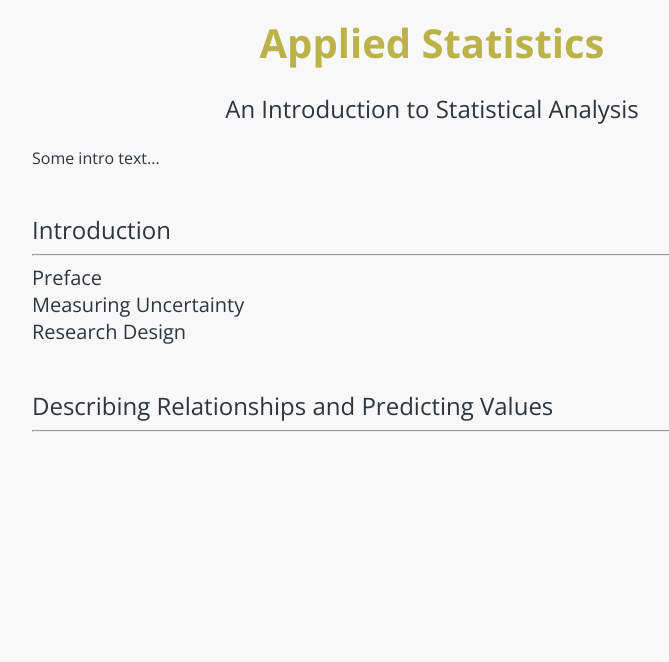
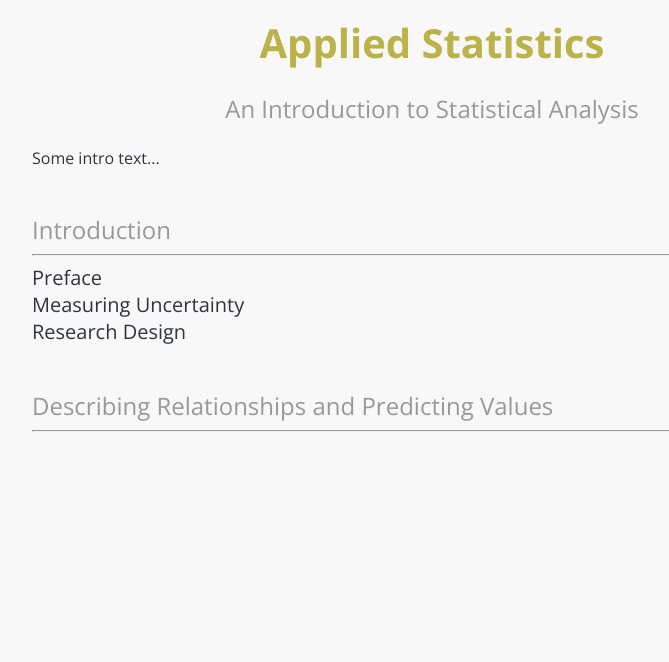
Before and after one commit to digideskio/appliedStats, a PHP site: page / in a window 1280 px wide. Shown: the top 662 px of the page, without its empty margins (208-877 px from the left). Run offline with PHP 8.4, Linux system fonts and the light colour scheme.

Commit message:
h2 color

```diff
--- a/stylesheets/stylesheet.css
+++ b/stylesheets/stylesheet.css
@@ -90,7 +90,7 @@ h1 {
 }
 
 h2 {
-  color: #2F353B;
+  color: #999;
   font-size: 1.5em;
   font-weight: 400;
 }
```
